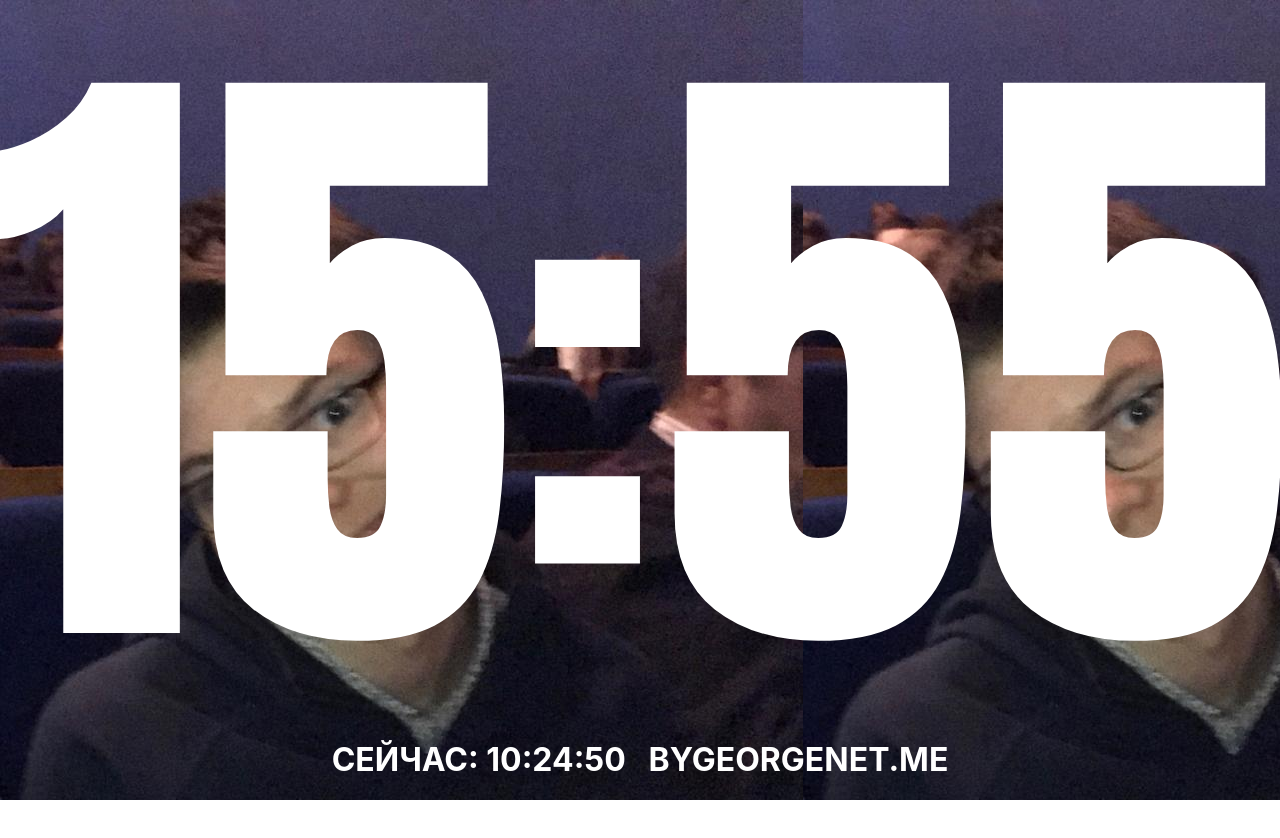
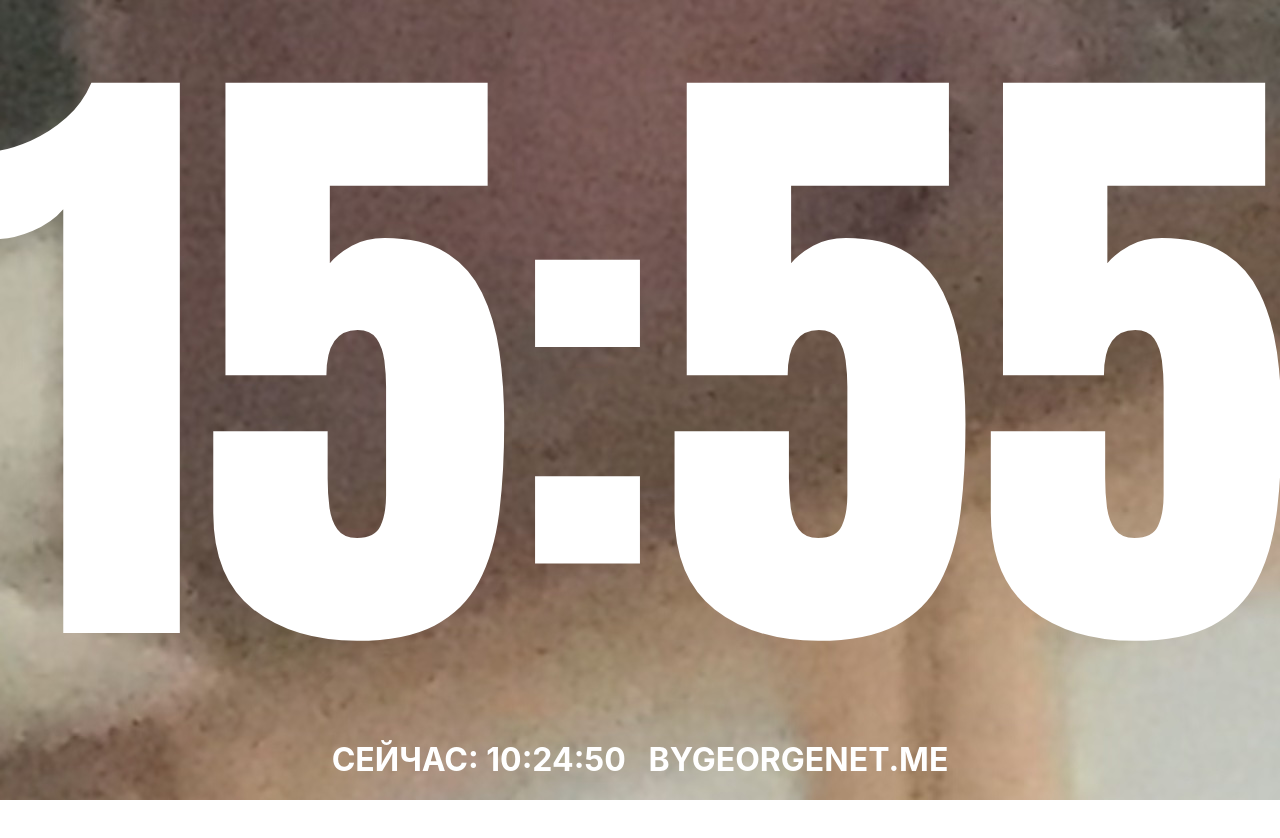
Before and after one commit to gbougakov/lessontimer, a plain HTML site: page index.html in a window 1280 px wide. Drawn offline with Linux system fonts and the light colour scheme.

Commit message:
Update index.html

```diff
--- a/index.html
+++ b/index.html
@@ -15,7 +15,7 @@
             color: white;
         }
         body {
-            background: url(0BB46735-9996-4DFC-B47F-830A563BC0DD.jpeg);
+            background: url(515942D3-8D69-485D-B7C1-B9916C90A31B.jpeg);
         }
         .uk-countdown-number {
             font-size: 80vh;
```
